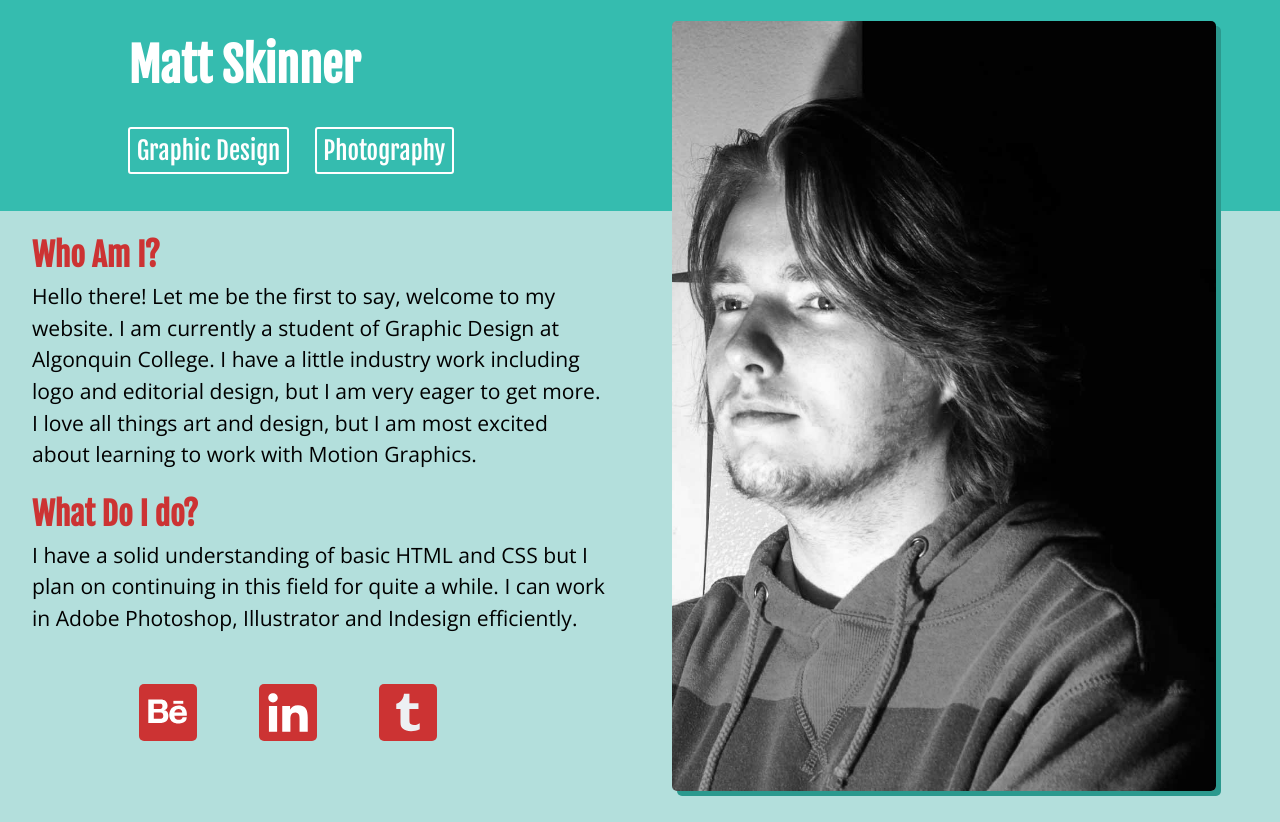
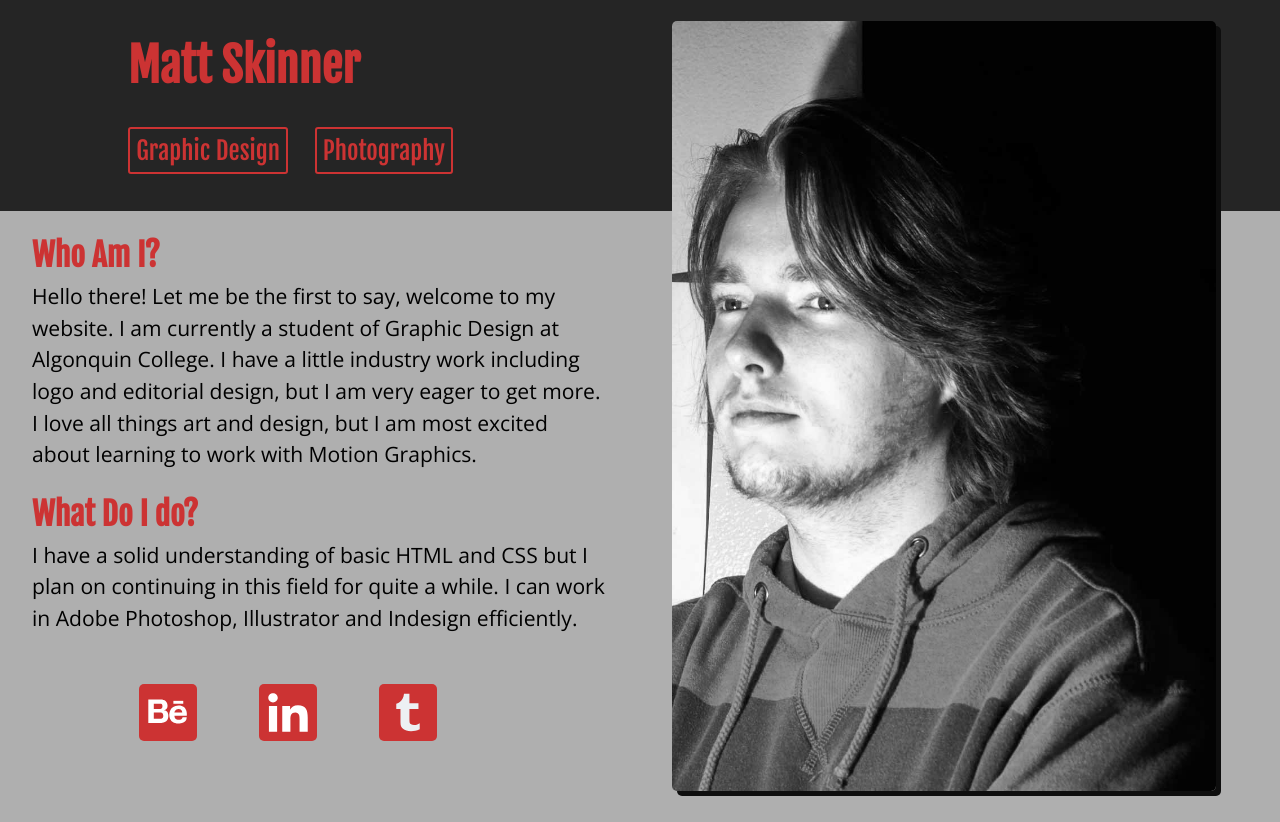
Before and after one commit to MattSkinner30/business-card, a plain HTML site: page index.html in a window 1280 px wide. Drawn offline with nearby package versions, Linux system fonts and the light colour scheme.

Commit message:
Changed colours
Went from a blue/red combination to greyscale with a highlight red
colour

```diff
--- a/css/main.css
+++ b/css/main.css
@@ -36,31 +36,26 @@ html {
 
 body {
 	margin: 0;
-	background-color: #B3DFDC;
+	background-color: #afafaf;
 }
 
 header {
-	background-color: #35BCAF;
+	background-color: #252525;
     padding-bottom: 1em;
 }
 header img {
 	width: 90%;
 	margin: 5% 5% 0 5%;
 	border-radius: 5px;
-	box-shadow: 5px 5px 0px #2B998E;
+	box-shadow: 5px 5px 0px #0e0e0e;
 }
 
 h1 {
-	/*
-	background-image: url("../images/banner.jpg");
-	background-size: 100%;
-	background-repeat: no-repeat;
-	*/
 	text-align: left;
 	font-family: 'Fjalla One', sans-serif;
 	font-size: 2.369rem;
 	text-align: center;
-	color: white;
+	color: #CC3333;
 }
 
 header nav ul {
@@ -85,14 +80,14 @@ header nav a {
 	color: black;
 	font-size: 1.414rem;
 	text-align: center;
-	color: white;
-	border: 2px solid white;
+	color: #CC3333;
+	border: 2px solid #CC3333;
 	border-radius: 3px;
 	padding: 0.25em;
 }
 
 header nav a:hover {
-	box-shadow: 5px 5px 0px #2B998E;
+	box-shadow: 5px 5px 0px #0e0e0e;
 	padding: 0.35em;
 	border: 3px solid #CC3333;
 	color: #CC3333;
@@ -100,7 +95,6 @@ header nav a:hover {
 
 main {
 	margin-top: 2em;
-	background-color: #B3DFDC;
 	margin: 0;
 	padding: 1em 0 0 0;
 }
@@ -131,45 +125,11 @@ footer img {
 		margin: 5%;
 	}
 
-	footer img:hover {
-		width: 22.5%;
-		margin: 0 5%;
-}
+footer img:hover {
+		transform: translate(0, -5px);
+		box-shadow: 5px 5px 0px #252525;
 
-/*
-footer img {
-	width: 30%;
-	border-radius: 5px;
-	margin: 5% 35% 5% 35%;
-}
-
-footer img:hover {
-	box-shadow: 5px 5px 0px #2B998E;
-	width: 35%;
-	margin: 5% 32.5% 5% 32.5%;
-
-}
-
-*/
-
-/* For lines on the sides of the nav
-.nav-1 {
-	border-left: 1px solid #f8381f;
-	border-right: 1px solid #f8381f;
-	margin-left: 5%;
-	margin-bottom: 0.5em;
-	padding-left: 10px;
-}
-
-.nav-2 {
-	border-left: 1px solid #f8381f;
-	border-right: 1px solid #f8381f;
-	margin-left: 5%;
-	padding-left: 10px;
-}
-*/
-
-
+	}
 
 @media only screen and (min-width: 24em) {
 	footer {
@@ -183,11 +143,6 @@ footer img:hover {
 		margin: 5%;
 	}
 
-	footer img:hover {
-		width: 22.5%;
-		margin: 0 5%;
-	}
-
 }
 
 @media only screen and (min-width: 45em) {
@@ -198,7 +153,6 @@ footer img:hover {
 
 	.title {
 		float: right;
-		background-color: #35BCAF;
 		width: 40%;
 		margin-right: 2.5%;
 	}
@@ -226,13 +180,7 @@ footer img:hover {
 
 	footer {
 		width: 45%;
-		float: right;
 	}
-
-	body {
-		background-color: #B3DFDC;
-	}
-
 
 }
 
@@ -250,7 +198,7 @@ footer img:hover {
 
 	header img {
 		margin-top: 1em;
-		max-width: 543.6px;
+		max-width: 544px;
 		max-height: 770px;
 	}
 
@@ -264,10 +212,6 @@ footer img:hover {
 		margin: 0 1em 0 0;
 	}
 
-	footer {
-		width: 45%;
-		float: none;
-	}
 
 
 }
```
